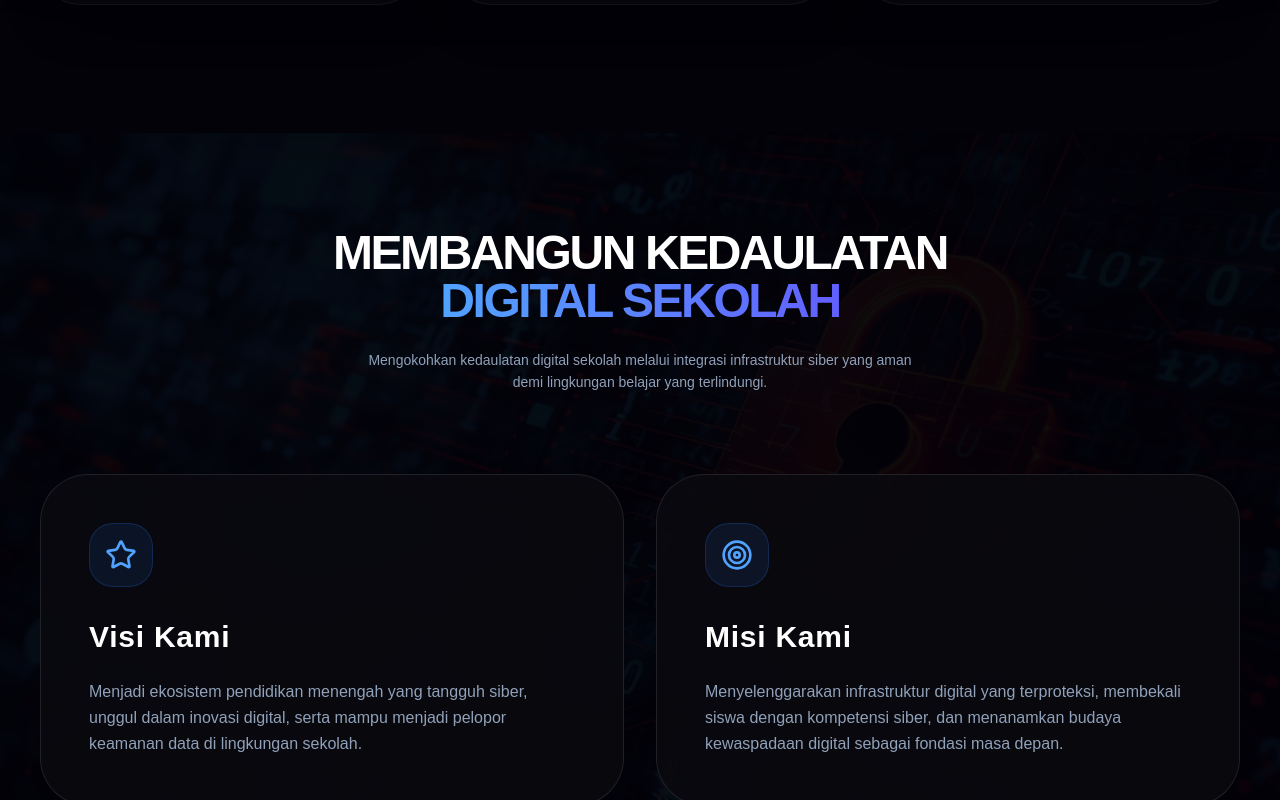
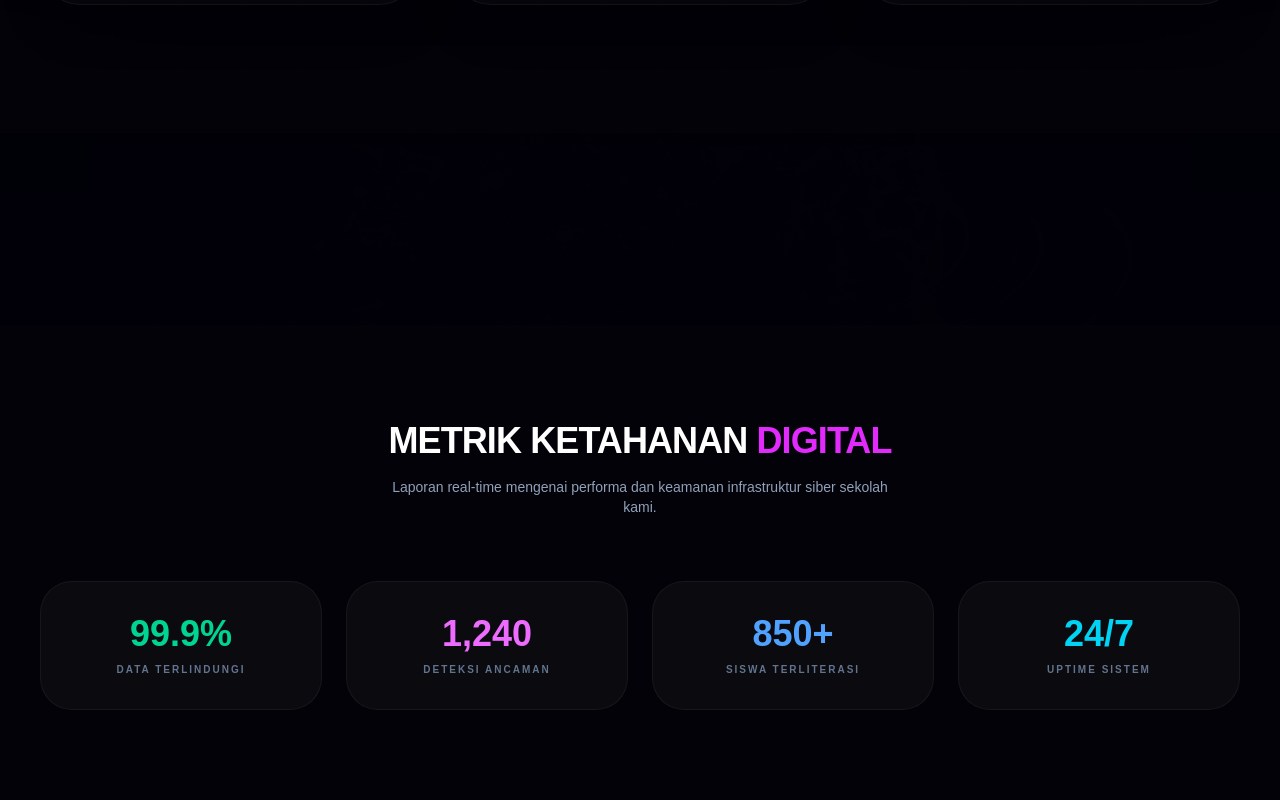
Before and after one commit to Edwinn1711/cyber-backend, a Next.js app: page / in a window 1280 px wide. Shown: the part 1583-2383 px from the top of the page. Built offline with nearby package versions, Linux system fonts and the light colour scheme.

Commit message:
fix: kirim prop bgIdx ke komponen VisiMisiSection

```diff
--- a/app/(loginregister)/page.tsx
+++ b/app/(loginregister)/page.tsx
@@ -143,58 +143,35 @@ const PersistentUniverse = React.memo(({ bgIdx }: { bgIdx: number }) => {
 });
 PersistentUniverse.displayName = 'PersistentUniverse';
 
-const VisiMisiSection = () => {
+// Tambahkan { bgIdx } sebagai parameter
+const VisiMisiSection = ({ bgIdx }: { bgIdx: number }) => {
   const [hovered, setHovered] = useState<string | null>(null);
 
   const data =[
-    {
-      id: "visi",
-      icon: Star,
-      title: "Visi Kami",
-      desc: "Menjadi ekosistem pendidikan menengah yang tangguh siber, unggul dalam inovasi digital, serta mampu menjadi pelopor keamanan data di lingkungan sekolah."
-    },
-    {
-      id: "misi",
-      icon: Target,
-      title: "Misi Kami",
-      desc: "Menyelenggarakan infrastruktur digital yang terproteksi, membekali siswa dengan kompetensi siber, dan menanamkan budaya kewaspadaan digital sebagai fondasi masa depan."
-    }
+    { id: "visi", icon: Star, title: "Visi Kami", desc: "Menjadi ekosistem pendidikan menengah yang tangguh siber, unggul dalam inovasi digital, serta mampu menjadi pelopor keamanan data di lingkungan sekolah." },
+    { id: "misi", icon: Target, title: "Misi Kami", desc: "Menyelenggarakan infrastruktur digital yang terproteksi, membekali siswa dengan kompetensi siber, dan menanamkan budaya kewaspadaan digital sebagai fondasi masa depan." }
   ];
 
   return (
     <section className="relative w-full py-24 bg-[#020108]">
-      <div className="absolute inset-0 z-0 bg-[url('/bg/cyber1.jpg')] bg-cover bg-center opacity-[0.05] pointer-events-none" />
+      {/* Background Sinkron dengan Header */}
+      <div className="absolute inset-0 z-0">
+        <motion.img
+          key={bgIdx}
+          src={CYBER_ASSETS[bgIdx]}
+          initial={{ opacity: 0 }}
+          animate={{ opacity: 0.05 }}
+          exit={{ opacity: 0 }}
+          transition={{ duration: 2 }}
+          className="absolute inset-0 w-full h-full object-cover pointer-events-none"
+        />
+        <div className="absolute inset-0 bg-[#020108]/90" />
+      </div>
 
       <div className="relative z-10 max-w-7xl mx-auto px-6 lg:px-10 text-center">
-        <div className="mb-20">
-          <h2 className="text-4xl lg:text-5xl font-black text-white tracking-tighter uppercase mb-6">
-            Membangun Kedaulatan <br/>
-            <span className="text-transparent bg-clip-text bg-gradient-to-r from-blue-400 to-indigo-500">Digital Sekolah</span>
-          </h2>
-          <p className="text-slate-400 max-w-xl mx-auto text-sm font-medium leading-relaxed">
-            Mengokohkan kedaulatan digital sekolah melalui integrasi infrastruktur siber yang aman demi lingkungan belajar yang terlindungi.
-          </p>
-        </div>
-
-        {/* --- GRID KARTU VISI & MISI --- */}
+        {/* ... (isi konten Anda tetap sama) ... */}
         <div className="grid grid-cols-1 md:grid-cols-2 gap-8" onMouseLeave={() => setHovered(null)}>
-          {data.map((item) => (
-            <div
-              key={item.id}
-              onMouseEnter={() => setHovered(item.id)}
-              className={`
-                bg-[#0a0a0f]/80 backdrop-blur-xl border border-white/10 p-12 rounded-[3rem] text-left transition-all duration-500
-                ${hovered && hovered !== item.id ? 'blur-sm scale-[0.98] opacity-50' : 'scale-100 opacity-100'}
-                ${hovered === item.id ? 'shadow-[0_20px_50px_rgba(0,0,0,0.5)] -translate-y-4 border-blue-500/50' : ''}
-              `}
-            >
-              <div className="w-16 h-16 bg-blue-500/10 text-blue-400 flex items-center justify-center rounded-3xl mb-8 border border-blue-500/20">
-                <item.icon size={32} />
-              </div>
-              <h3 className="text-3xl font-black text-white mb-6 tracking-wide">{item.title}</h3>
-              <p className="text-slate-400 text-base leading-relaxed font-medium">{item.desc}</p>
-            </div>
-          ))}
+          {/* ... (mapping data tetap sama) ... */}
         </div>
       </div>
     </section>
@@ -521,7 +498,7 @@ export default function CyberLandingDark() {
                </div>
            </section>
         </div>
-        <VisiMisiSection />
+        <VisiMisiSection bgIdx={bgIdx} />
         <SecurityStatsSection />
       </div>
 
```
